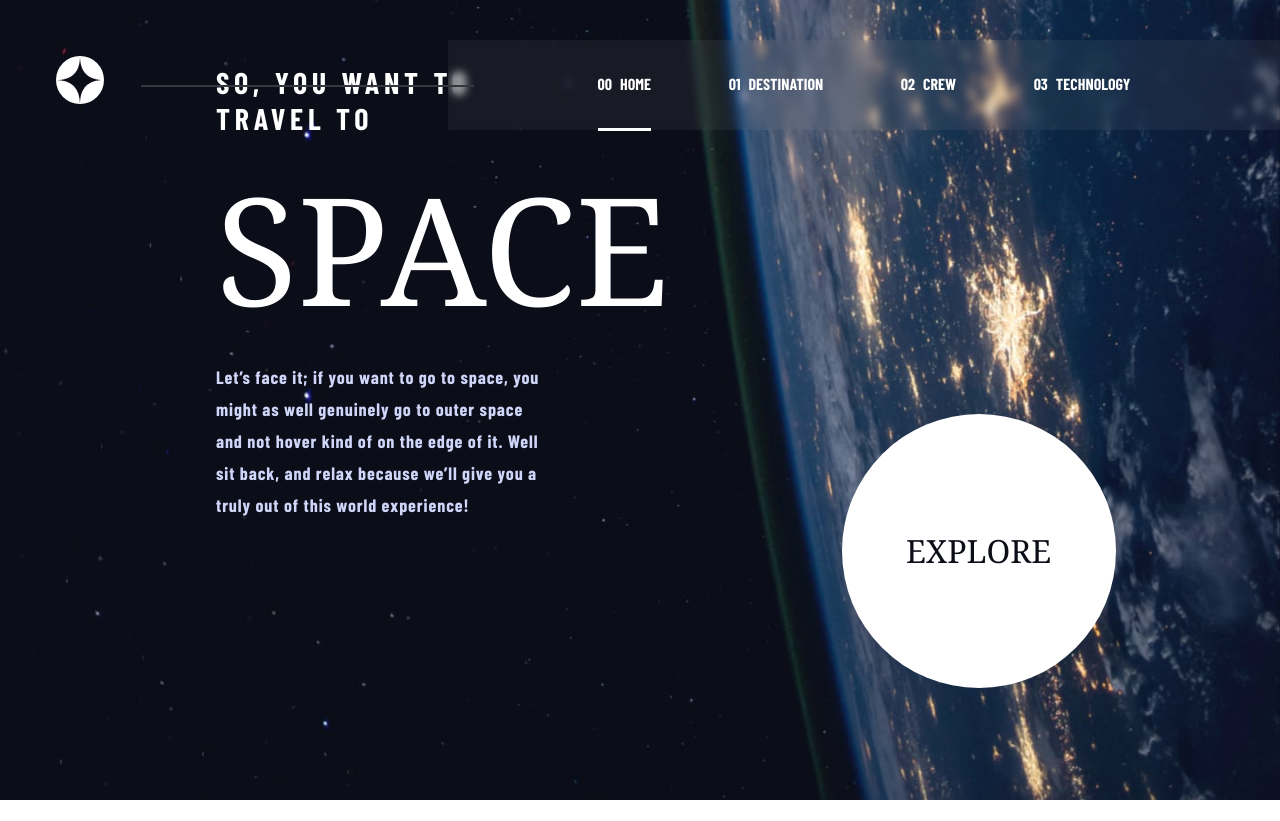
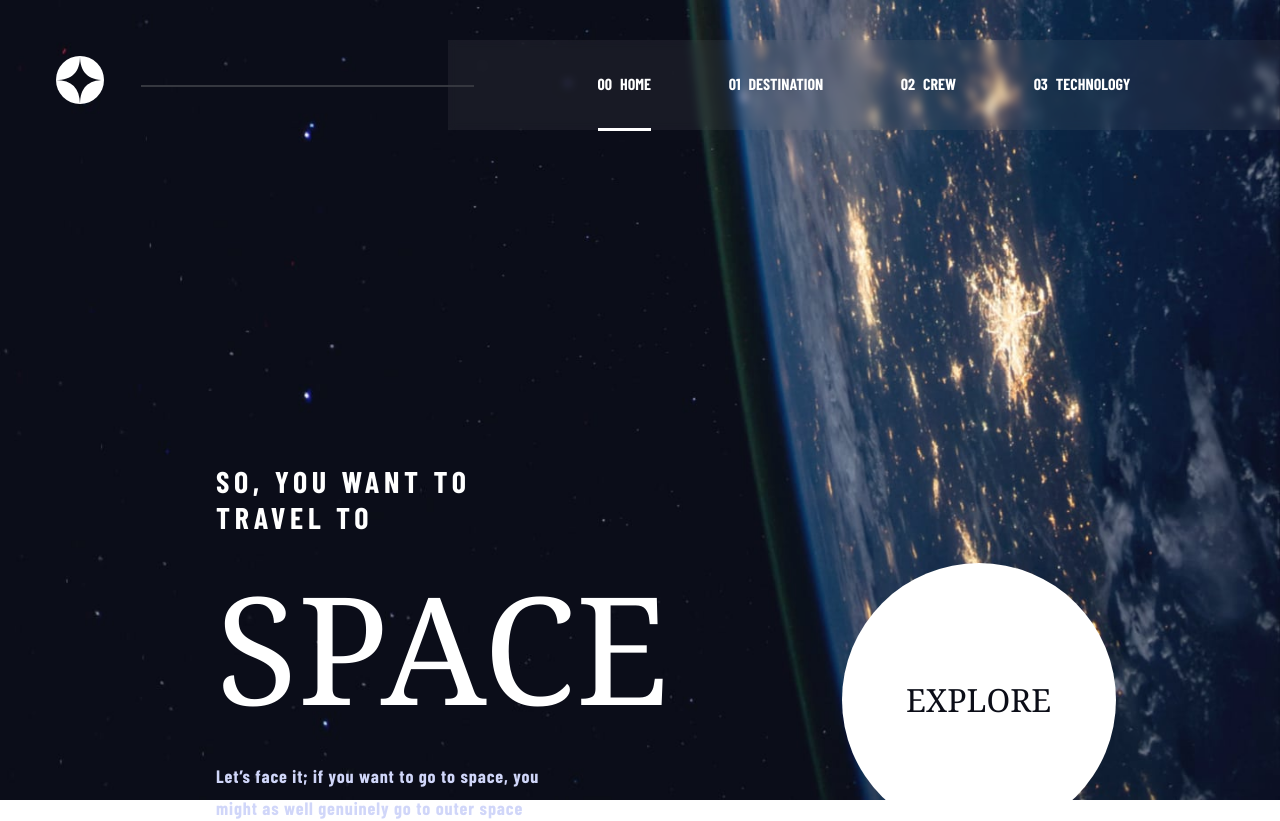
Before and after one commit to puyanwei/space-tourism, a Next.js app: page / in a window 1280 px wide. Shown: the top 821 px of the page. Before the commit the page ends 800 px from the top, so only its background shows below. Built offline with nearby package versions, Linux system fonts and the light colour scheme; a web font is replaced by a local one.

Commit message:
Use flex grow to adjust expore button position sm & md

```diff
--- a/src/components/1-atoms/Button/index.tsx
+++ b/src/components/1-atoms/Button/index.tsx
@@ -13,7 +13,7 @@ interface ButtonProps extends Component {
   variant?: keyof typeof buttonMap
 }
 
-export function Button({ className, children, onClick, variant = "default" }: ButtonProps) {
+export function Button({ className = "", children, onClick, variant = "default" }: ButtonProps) {
   const style = "uppercase transition-all duration-300 ease-in-out"
   return (
     <button className={`${style} ${buttonMap[variant]} ${className}`} onClick={onClick}>
--- a/src/components/3-compositions/PageLayout/index.tsx
+++ b/src/components/3-compositions/PageLayout/index.tsx
@@ -7,7 +7,7 @@ interface PageLayoutProps extends Component {
 
 export function PageLayout({ children }: PageLayoutProps) {
   return (
-    <div className="flex flex-col lg:grid h-screen lg:grid-cols-2 bg-scroll font-primary text-center pt-6 lg:pt-16 lg:pb-[131px] lg:text-left md:pt-[212px] px-4 lg:gap-48">
+    <div className="flex flex-col lg:grid h-screen lg:grid-cols-2 bg-scroll font-primary text-center pt-6 lg:pt-72 lg:pb-[131px] lg:text-left md:pt-[212px] px-4 lg:gap-48">
       {children}
     </div>
   )
--- a/src/pages/index.tsx
+++ b/src/pages/index.tsx
@@ -14,19 +14,22 @@ export default function Home() {
 
   return (
     <>
-      <main className="lg:pl-[200px]">
+      <main className="lg:pl-[200px] lg:pt-[175px] h-screen">
         <Subheading theme="primary">So, you want to travel to</Subheading>
         <Heading level="h1">Space</Heading>
-        <Text className="max-w-[327px] md:max-w-[450px] mx-auto">
+        <Text className="max-w-[327px] md:max-w-[450px] mx-auto lg:mx-0">
           Let’s face it; if you want to go to space, you might as well genuinely go to outer space
           and not hover kind of on the edge of it. Well sit back, and relax because we’ll give you a
           truly out of this world experience!
         </Text>
       </main>
-      <div className="lg:pl-[20%] lg:pt-[350px] pt-[200px]">
-        <Button variant="explore" onClick={handleClick}>
-          Explore
-        </Button>
+      <div className="lg:pl-[20%] lg:pt-[275px] flex flex-col">
+        <div className="flex flex-grow lg:hidden" />
+        <div className="pb-[100px]">
+          <Button variant="explore" onClick={handleClick}>
+            Explore
+          </Button>
+        </div>
       </div>
     </>
   )
```
